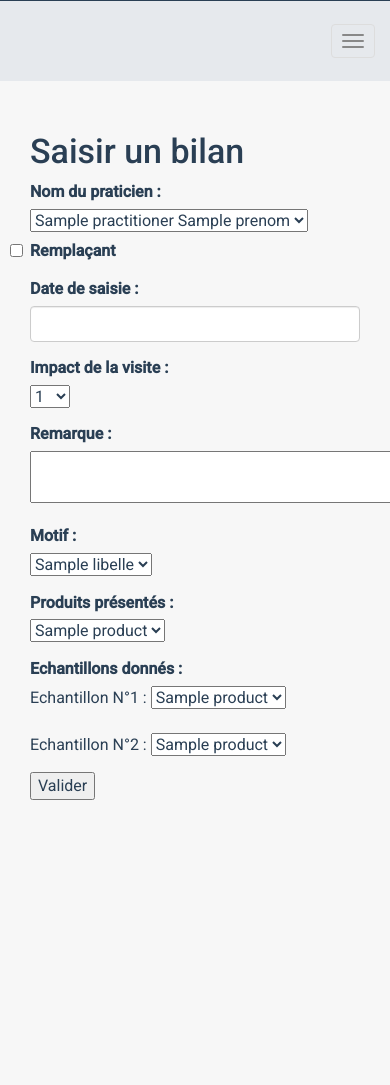
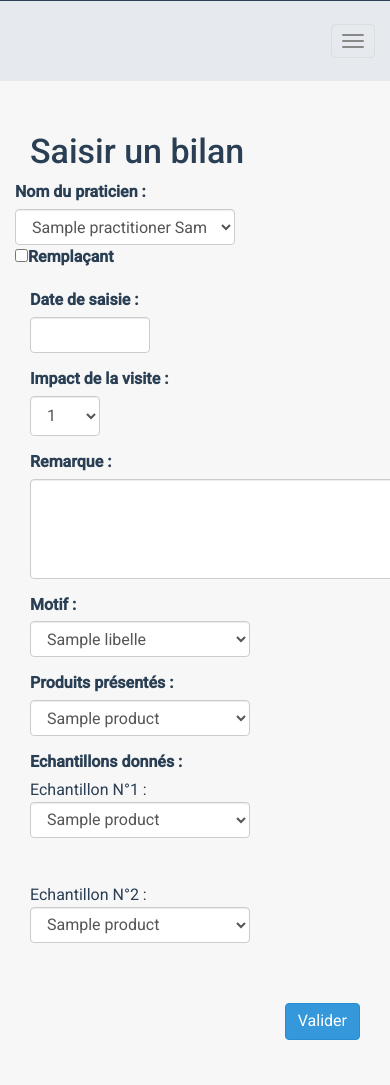
Before and after one commit to Hanae-livia/gsb, a PHP site: template app/src/View/Report/report_add.twig in a window 390 px wide. Shown: the part 1083-2168 px from the top of the page. Run offline with PHP 8.4, Linux system fonts and the light colour scheme; the template is opened without the code that fills it: most values are stand-ins (such as "Sample title", 1, 10 or a date in 2020); some libraries are stand-ins or nearby versions; grey boxes are pictures that could not be loaded.

Commit message:
Formulaire (en cours)

```diff
--- a/app/src/View/Report/report_add.twig
+++ b/app/src/View/Report/report_add.twig
@@ -9,21 +9,23 @@
 {% block content %}
 <h2>Saisir un bilan</h2>
 
-<form class="form-horizontal" role="form">
+<form class="form-horizontal" role="form" method="post" action="{{ path_for('report_create') }}">
 	<div class='row'>
 		<div class="col-lg-12">
 			<!--<form class="form-horizontal" role="form">-->
+			<div class="row">
 				<div class="form-group">
 					<label for="praticien_id" class="col-sm-2 control-label">Nom du praticien :</label>
-				<div class="col-sm-6">
-					<select name="praticien_id" id="praticien_id">
+					<div class="col-lg-6">
+						<select class ="form-control inline" name="praticien_id" id="praticien_id">
 							{% for practitioner in practitioners %}
 							<option value="{{ practitioner.numero }}">{{ practitioner.nom }} {{ practitioner.prenom }}</option>
 							{% endfor %}
 						</select>
-					<label class="checkbox inline no_indent">
-						<input type="checkbox" id="remplacant" value="remplacant"> Remplaçant
-					</label>
+					</div>
+					<div class="col-lg-6">
+						<input type="checkbox" id="remplacant" value="remplacant"><label for="remplacant">Remplaçant</label>
+					</div>
 				</div>
 			</div>
 			<div class="form-group">
@@ -35,7 +37,7 @@
 			<div class="form-group">
 				<label for="impact" class="col-sm-2 control-label">Impact de la visite :</label>
 				<div class="col-sm-6">
-					<select name="impact" id="impact">
+					<select class ="form-control" name="impact" id="impact">
 						{% for i in 1..10 %}
 						<option value="{{ i }}">{{ i }}</option>
 						{% endfor %}
@@ -45,13 +47,13 @@
 			<div class="form-group" >
 				<label for="comment" class="col-sm-2 control-label">Remarque :</label>
 				<div class="col-sm-8">
-					<textarea name="comment" id="comment" row="8" cols="50"></textarea>
+					<textarea class ="form-control" name="comment" id="comment"></textarea>
 				</div>
 			</div>
 			<div class="form-group">
 				<label for="motif_id" class="col-sm-2 control-label">Motif :</label>
 				<div class="col-sm-6">
-					<select name="motif_id" id="motif_id">
+					<select class ="form-control" name="motif_id" id="motif_id">
 						{% for motif in motifs %}
 						<option value="{{ motif.id }}" selected>{{ motif.libelle }}</option>
 						{% endfor %}
@@ -61,7 +63,7 @@
 			<div class="form-group">
 				<label for="product_ids[]" class="col-sm-2 control-label">Produits présentés :</label>
 				<div class="col-sm-6">
-					<select name="product_ids[]" id="product_ids[]">
+					<select class ="form-control" name="product_ids[]" id="product_ids">
 						{% for product in products %}
 						<option value="{{ product.reference }}">{{ product.nom_commercial }}</option>
 						{% endfor %}
@@ -72,14 +74,14 @@
 				<label for="sample_ids[]" class="col-sm-2 control-label">Echantillons donnés :</label>
 				<div class="col-sm-6">
 					Echantillon N°1 :
-					<select name="sample_ids[]" id="sample_ids[]1">
+					<select class ="form-control" name="sample_ids[]" id="sample_ids1">
 						{% for product in products %}
 						<option value="{{ product.reference }}">{{ product.nom_commercial }}</option>
 						{% endfor %}
 					</select>
 					<br><br>
 					Echantillon N°2 :
-					<select name="sample_ids[]" id="sample_ids[]2">
+					<select class ="form-control" name="sample_ids[]" id="sample_ids2">
 						{% for product in products %}
 						<option value="{{ product.reference }}">{{ product.nom_commercial }}</option>
 						{% endfor %}
@@ -88,9 +90,10 @@
 			</div>
 		</div>
 	</div>
+	<br><br>
 	<div class="form-group">
 		<div class="col-sm-6">
-			<input type="submit" name="submit" id="submit" value="Valider">
+			<input class="btn btn-primary pull-right" type="submit" name="submit" id="submit" value="Valider">
 		</div>
 	</div>
 </form>
--- a/app/src/View/Report/report_list.twig
+++ b/app/src/View/Report/report_list.twig
@@ -25,7 +25,7 @@
 			        <td>{{ report.numero }}</td>
 			        <td>{{ report.date_visite }}</td>
 			        <td>{{ report.nom }}</td>
-			        <td>{{ report.motif_libelle }}</td>
+			        <td>{{ report.motif_id }}</td>
 			        <td><i class="fa fa-pencil-square-o" aria-hidden="true"></i></td>
 			        <td><i class="fa fa-eye" aria-hidden="true"></i></td>
 		      	</tr>
--- /dev/null
+++ b/public/css/pages/report_add.css
@@ -0,0 +1,17 @@
+#visit_date {
+	width: 120px;
+}
+
+#comment {
+	height: 100px;
+	width: 600px;
+}
+
+#impact {
+	height: 40px;
+	width: 70px;
+}
+
+#praticien_id, #motif_id, #product_ids, #sample_ids1, #sample_ids2 {
+	width: 220px;
+}
```
Lines whose indentation alone changed are shown as unchanged.
